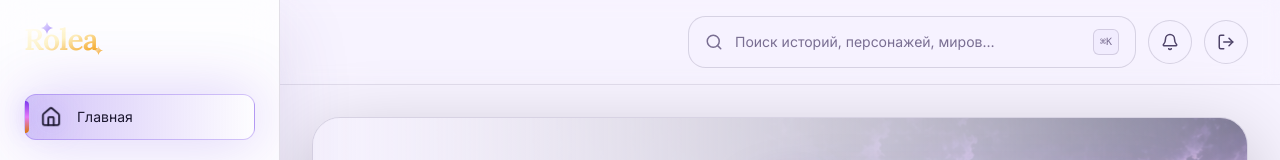
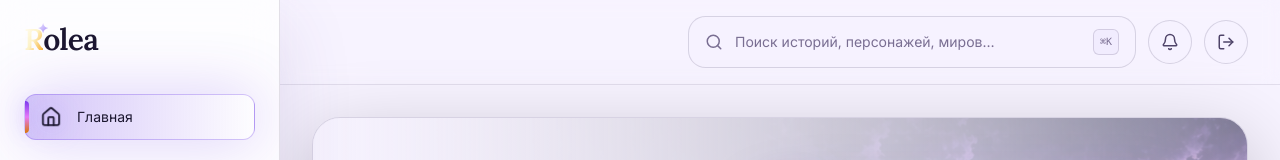
Before and after one commit to deerbyy/Rolea, a Next.js app: page /app in a window 1280 px wide. Shown: the top 160 px of the page. Built offline with nearby package versions, Linux system fonts and the light colour scheme.

Commit message:
fix(rolea): R в иконочном градиенте + искра, olea белым serif как продолжение
Co-Authored-By: Devin AI <158243242+devin-ai-integration[bot]@users.noreply.github.com>

```diff
--- a/components/rolea-wordmark.tsx
+++ b/components/rolea-wordmark.tsx
@@ -4,49 +4,36 @@ export function RoleaWordmark({ className }: { className?: string }) {
   return (
     <span
       className={cn(
-        "relative inline-flex items-baseline font-serif text-3xl font-semibold tracking-tight leading-none",
+        "inline-flex items-baseline font-serif text-3xl font-semibold tracking-tight leading-none text-fg",
         className,
       )}
       aria-label="Rolea"
     >
+      <span className="relative inline-block leading-none">
         <span
           className="bg-gradient-to-br from-white via-amber-100 to-amber-500 bg-clip-text text-transparent"
           style={{ WebkitTextFillColor: "transparent" }}
         >
-        Rolea
+          R
         </span>
         <svg
           aria-hidden="true"
           viewBox="0 0 24 24"
-        className="pointer-events-none absolute -top-[0.08em] left-[0.55em] h-[0.4em] w-[0.4em]"
+          className="pointer-events-none absolute -top-[0.04em] -right-[0.18em] h-[0.34em] w-[0.34em]"
         >
           <defs>
-          <linearGradient id="rw-spark-violet" x1="0" y1="0" x2="1" y2="1">
+            <linearGradient id="rw-spark" x1="0" y1="0" x2="1" y2="1">
               <stop offset="0" stopColor="#ede9fe" />
               <stop offset="1" stopColor="#a78bfa" />
             </linearGradient>
           </defs>
           <path
-          fill="url(#rw-spark-violet)"
-          d="M12 0C13.6 7 17 10.4 24 12C17 13.6 13.6 17 12 24C10.4 17 7 13.6 0 12C7 10.4 10.4 7 12 0Z"
-        />
-      </svg>
-      <svg
-        aria-hidden="true"
-        viewBox="0 0 24 24"
-        className="pointer-events-none absolute -bottom-[0.04em] right-[-0.18em] h-[0.3em] w-[0.3em]"
-      >
-        <defs>
-          <linearGradient id="rw-spark-ember" x1="0" y1="0" x2="1" y2="1">
-            <stop offset="0" stopColor="#fff7ed" />
-            <stop offset="1" stopColor="#f59e0b" />
-          </linearGradient>
-        </defs>
-        <path
-          fill="url(#rw-spark-ember)"
+            fill="url(#rw-spark)"
             d="M12 0C13.6 7 17 10.4 24 12C17 13.6 13.6 17 12 24C10.4 17 7 13.6 0 12C7 10.4 10.4 7 12 0Z"
           />
         </svg>
       </span>
+      <span>olea</span>
+    </span>
   );
 }
```
Lines whose indentation alone changed are shown as unchanged.
